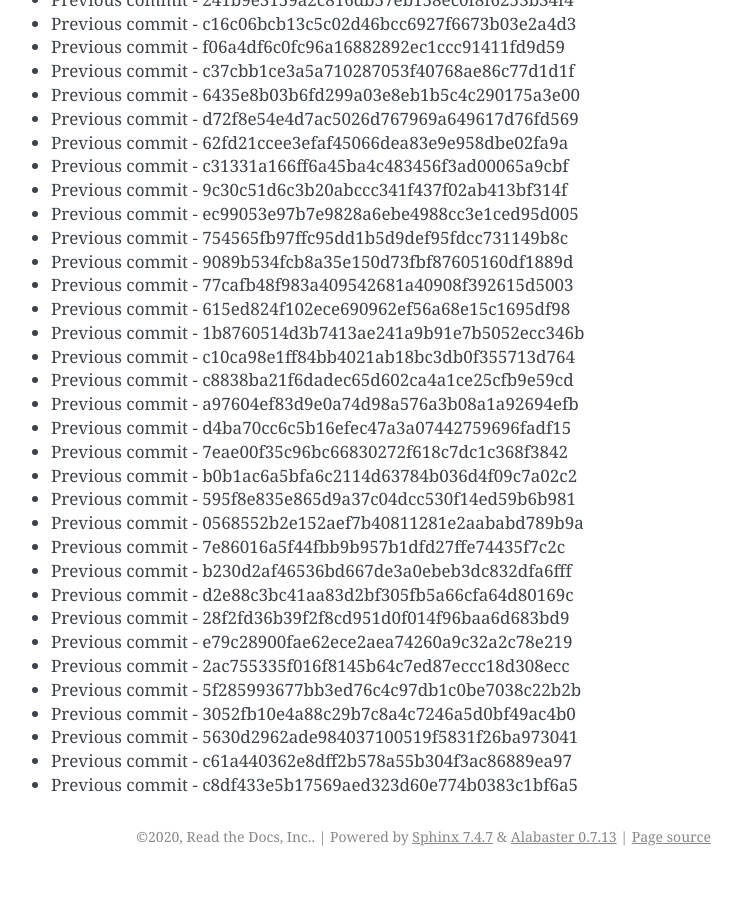
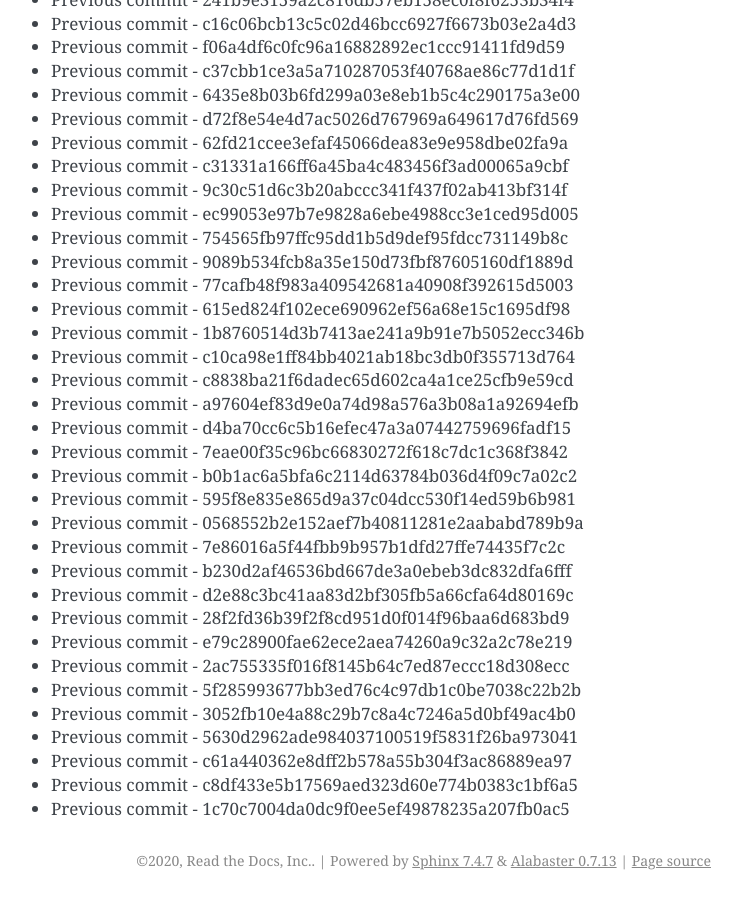
Before and after one commit to readthedocs/rtd-git-stresstest, a Sphinx documentation site: the page built from docs/updates.rst, in a window 1280 px wide and 900 px high, scrolled down 96581 px. Shown: the whole window, without its empty margins (399-1141 px from the left). Built offline with Sphinx 7.4.7, drawn with Linux system fonts in a browser that asks for light colours; before the commit the page ends 97457 px from its top, so only the background shows below that.

Commit message:
Generating commit from previous: 1c70c7004da0dc9f0ee5ef49878235a207fb0ac5

```diff
--- a/docs/updates.rst
+++ b/docs/updates.rst
@@ -4090,3 +4090,4 @@ It can be tested for any performance characteristics.
 * Previous commit - 5630d2962ade984037100519f5831f26ba973041
 * Previous commit - c61a440362e8dff2b578a55b304f3ac86889ea97
 * Previous commit - c8df433e5b17569aed323d60e774b0383c1bf6a5
+* Previous commit - 1c70c7004da0dc9f0ee5ef49878235a207fb0ac5
```
